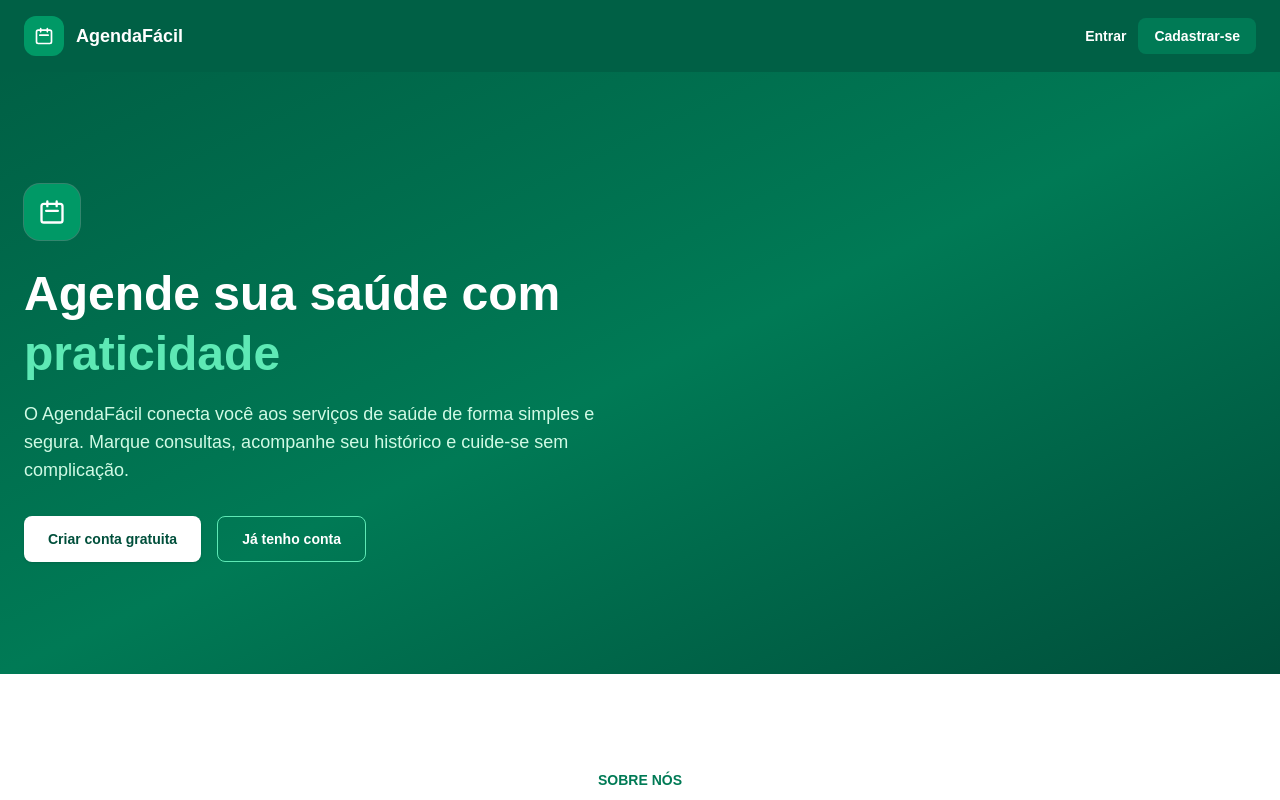
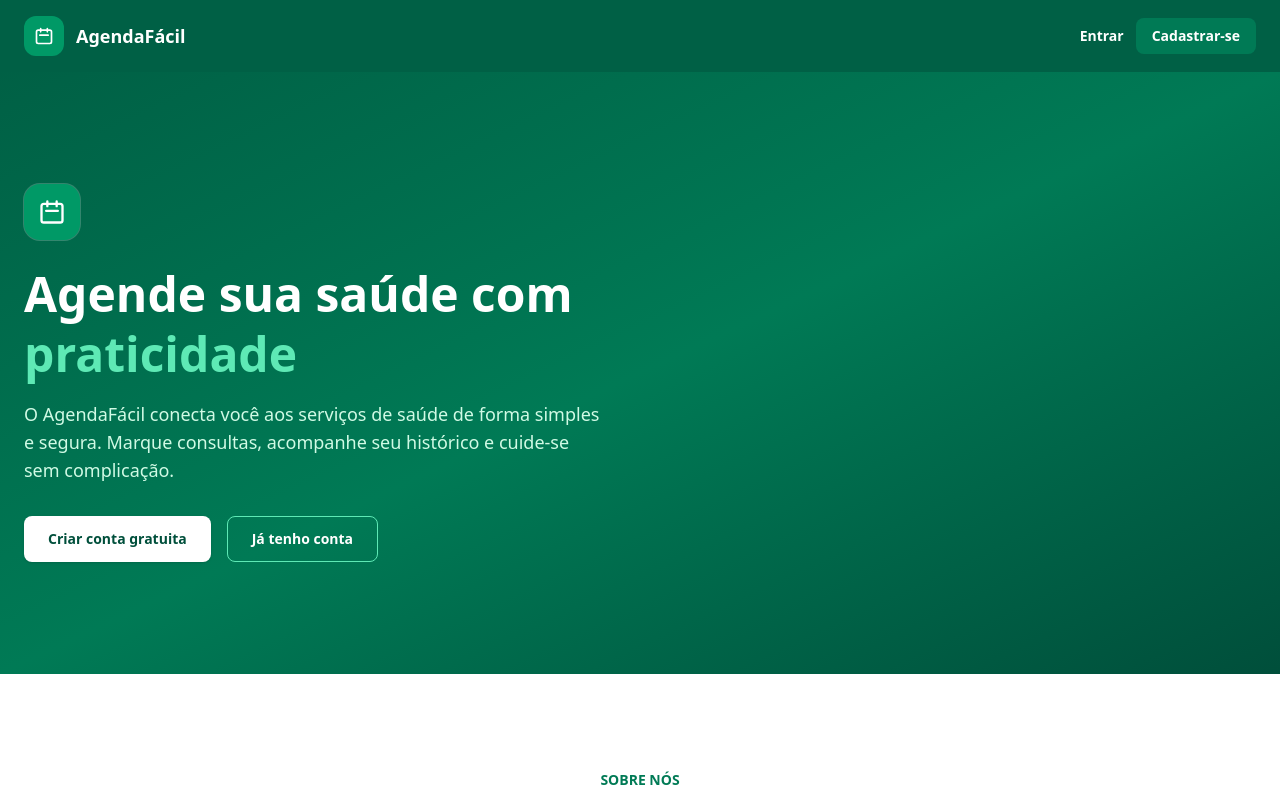
Before and after one commit to leonardofv/scheduling-system, a Next.js app in the folder client/: page / in a window 1280 px wide. Shown: the top 800 px of the page. Built offline with nearby package versions, Linux system fonts and the light colour scheme; no server answers.

Commit message:
feat: substitua Arial por Inter usando next/font

```diff
--- a/client/src/app/globals.css
+++ b/client/src/app/globals.css
@@ -3,7 +3,7 @@
 :root {
   --background: #ffffff;
   --foreground: #171717;
-  --app-font-sans: Arial, Helvetica, sans-serif;
+  --app-font-sans: var(--font-inter), Arial, Helvetica, sans-serif;
   --app-font-mono: "Courier New", Courier, monospace;
 }
 
```
